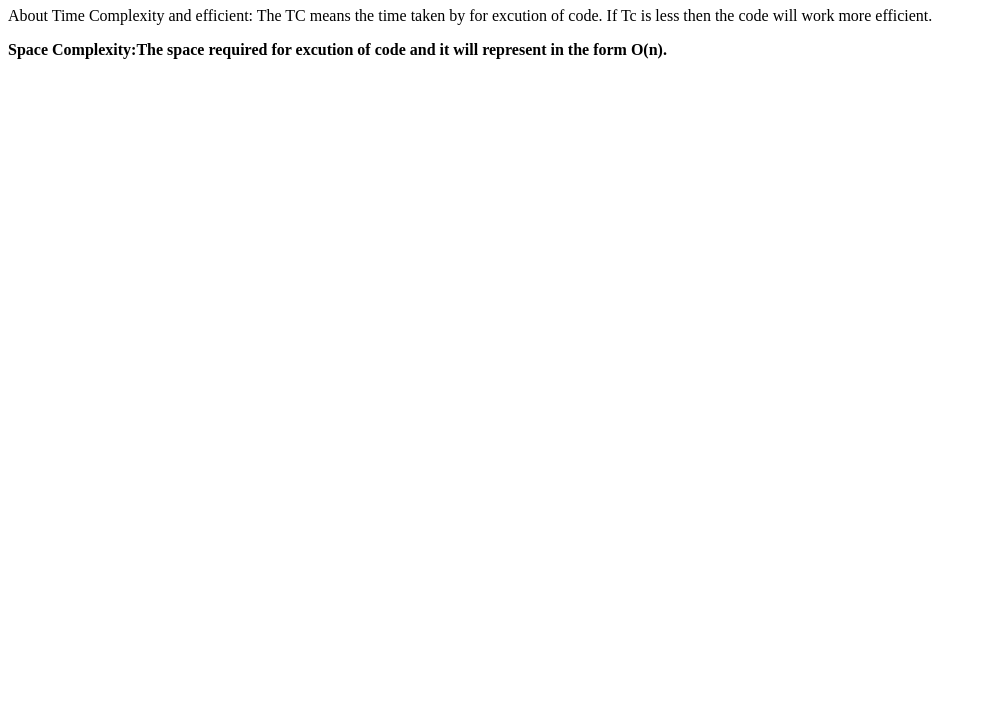
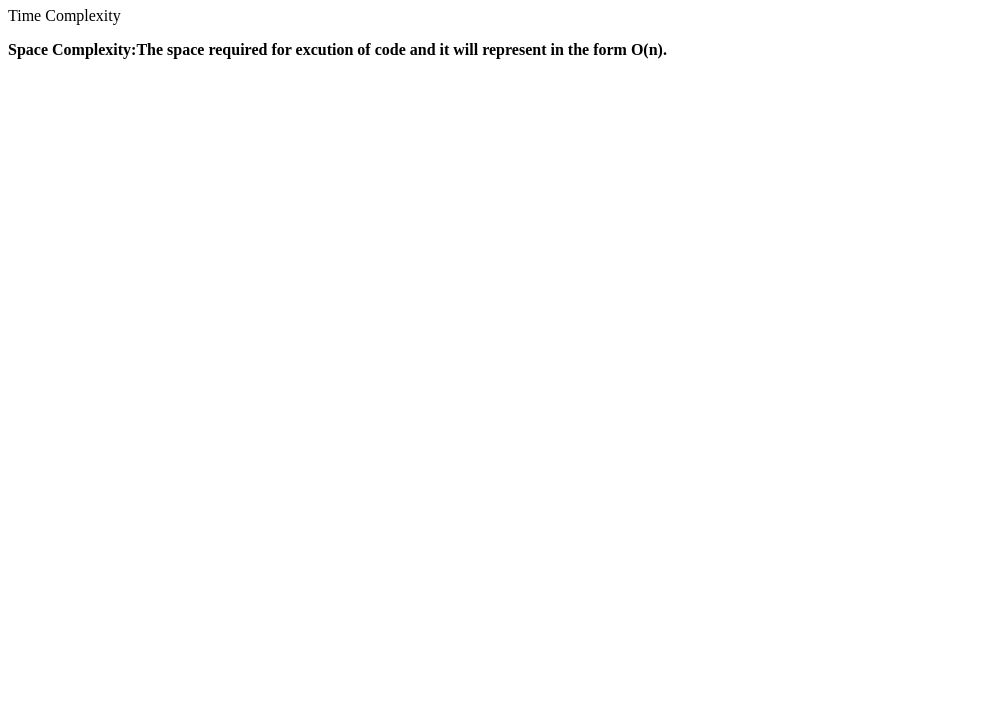
Before and after one commit to acciojob/time-and-space-complexity-bsp3725k, a website: page main.html in a window 1280 px wide. Shown: the part 73-800 px from the top of the page, without its empty margins (0-987 px from the left). Drawn offline with Linux system fonts and the light colour scheme.

Commit message:
created a submission

```diff
--- a/main.html
+++ b/main.html
@@ -9,7 +9,7 @@
 <body>
 	<!-- the entire body must be written by student -->
 	<h1>Time, Space, and Complexity</h1>
-    <p>About Time Complexity and efficient: The TC means the time taken by for excution of code. If Tc is less then the code will work more efficient.</p>
+    <p>Time Complexity</p>
 	<p><b>Space Complexity:The space required for excution of code and it will represent in the form O(n).</b></p>
     <script type="text/javascript" src="./script.js">
 </script>
```
